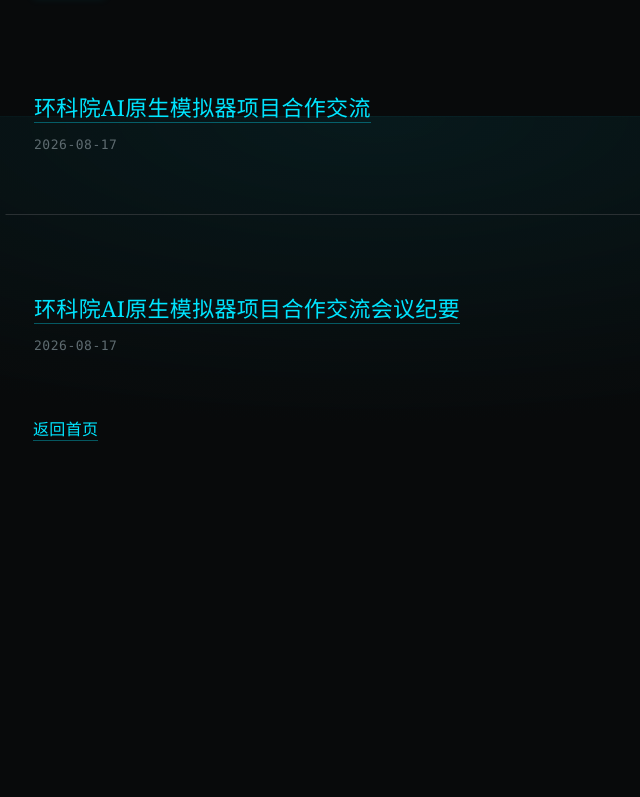
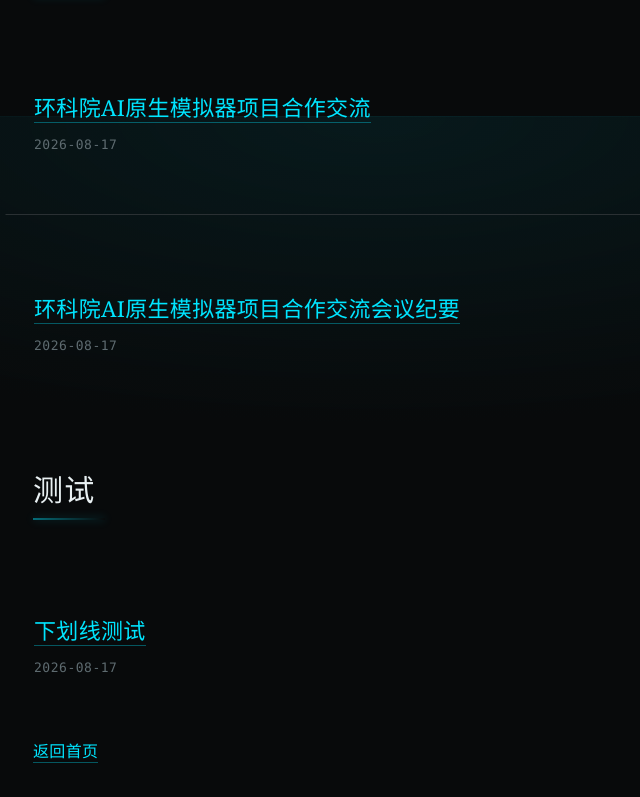
Before and after one commit to xixihi197/my-ai-blog, a website: page categories.html in a window 1280 px wide. Shown: the part 2284-3081 px from the top of the page, without its empty margins (267-907 px from the left). Before the commit the page ends 2827 px from the top, so only its background shows below. Drawn offline with Linux system fonts and the light colour scheme.

Commit message:
分类添加笔记：下划线测试

```diff
--- a/categories.html
+++ b/categories.html
@@ -63,6 +63,12 @@
                 <h3><a href="notes/环科院ai原生模拟器项目合作交流会议纪要.html">环科院AI原生模拟器项目合作交流会议纪要</a></h3>
                 <time class="meta" datetime="2026-08-17">2026-08-17</time>
             </article>
+
+            <h2>测试</h2>
+            <article class="note">
+                <h3><a href="notes/下划线测试.html">下划线测试</a></h3>
+                <time class="meta" datetime="2026-08-17">2026-08-17</time>
+            </article>
 </section>
 
         <p><a href="index.html">返回首页</a></p>
```
